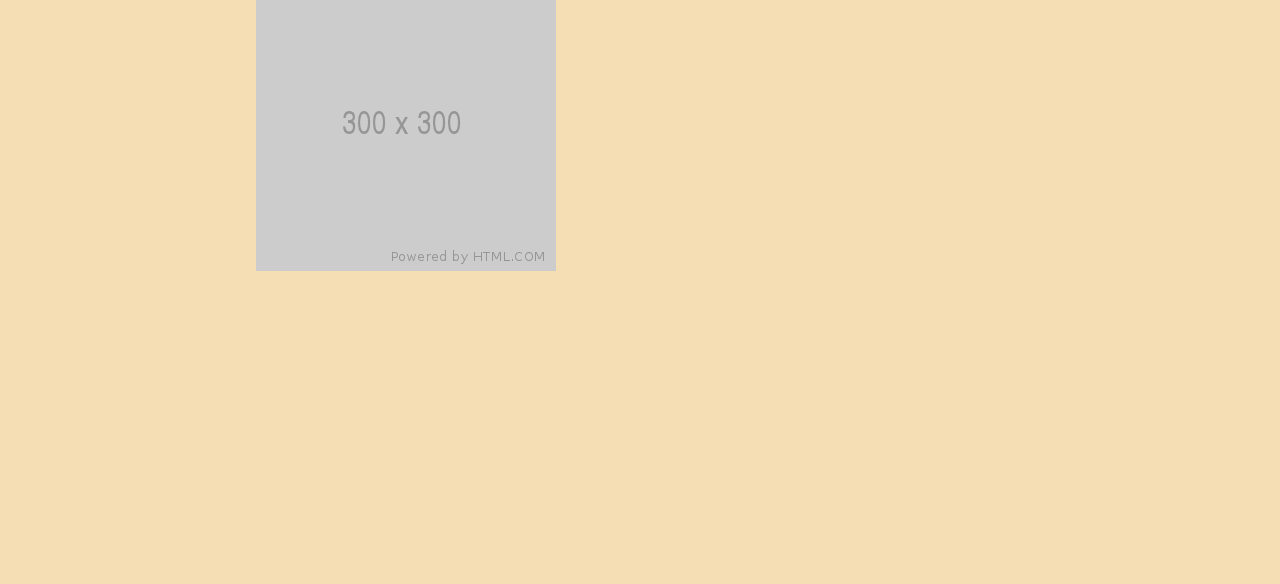
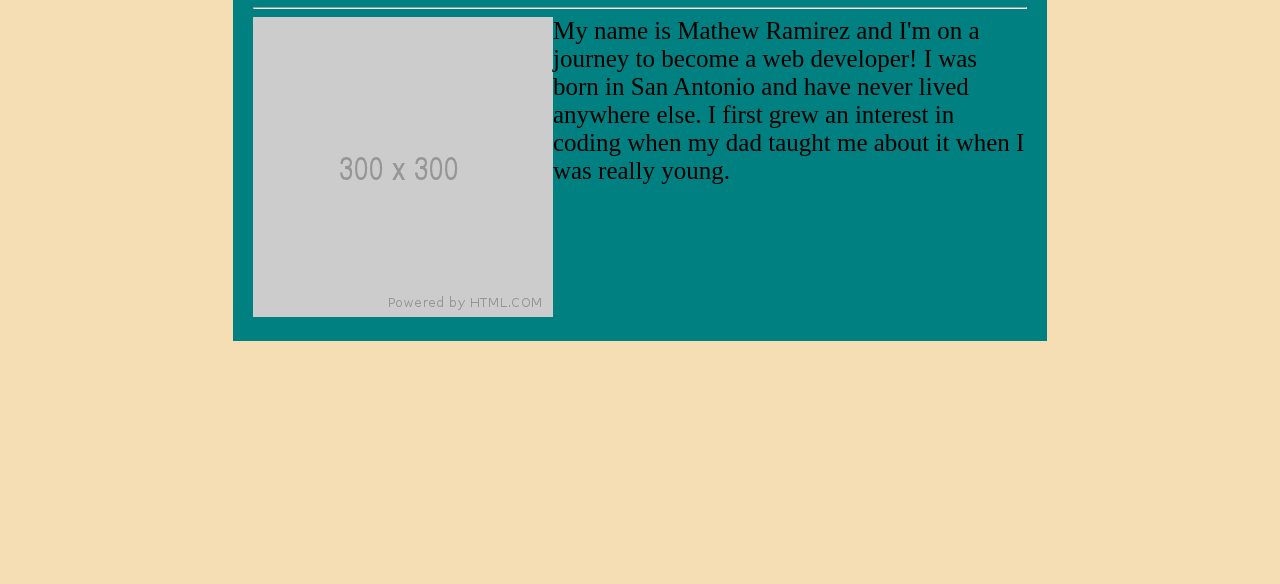
Before and after one commit to Rampirez/Basic-Portfolio, a plain HTML site: page index.html in a window 1280 px wide. Shown: the part 216-800 px from the top of the page. Drawn offline with Linux system fonts and the light colour scheme.

Commit message:
Fixed the about me float and text

```diff
--- a/assets/css/style.css
+++ b/assets/css/style.css
@@ -2,6 +2,7 @@
     content: " ";
     display: block;
     clear: both;
+    overflow: auto;
   }
 
 body {
@@ -42,3 +43,18 @@ body {
   font-family: Georgia, 'Times New Roman', Times, serif;
   color: rgb(73, 73, 73);
 }
+
+#aboutstyle {
+  background-color: teal;
+  padding: 20px;
+  margin: 4% -3%;
+}
+
+#profileimage {
+  float: left;
+}
+
+#abouttext{
+  font-family: 'Times New Roman', Times, serif;
+  font-size: 25px;
+}
--- a/index.html
+++ b/index.html
@@ -9,7 +9,7 @@
 </head>
 <body>
 
-
+ <div class="clearfix">
 <div class="pagetop">
     <div class="format">
     <div id="title">Mathew Ramirez</div>
@@ -17,26 +17,34 @@
             <nav id="navigation">
                 <a href="index.html" class="navstyle">Home</a> |
                 <a href="portfolio.html" class="navstyle">Portfolio</a> |
-                <a href="contact.html" class="navstyle">Contact</a>
+                <a href="contact.html">Contact</a>
             </nav>
 
         </aside>
         </div>
     </div>
+ </div>
 
     <div class= "format">
-        <h2>About Me</h2>
+
+        <div id="aboutstyle">
+        <h1>About Me</h2>
 
         <hr>
 
-        <main>Placeholder text
-            <div class="profileImage">
-            <aside>
-                <img src="assets/images/300.png">
-            </aside>
-            </div>
+        <div class="clearfix">
+        <aside id = "profileimage">
+            <img src="assets/images/300.png">
+        </aside>
+        <main id="abouttext">My name is Mathew Ramirez and I'm on a journey to become a
+                web developer! I was born in San Antonio and have never lived anywhere else.
+                I first grew an interest in coding when my dad taught me about it when I was
+                really young.
+
         </main>
+
     </div>
-
+    </div>
+    </div>
 </body>
 </html>
```
